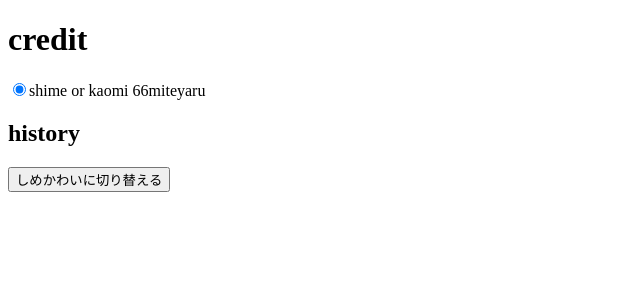
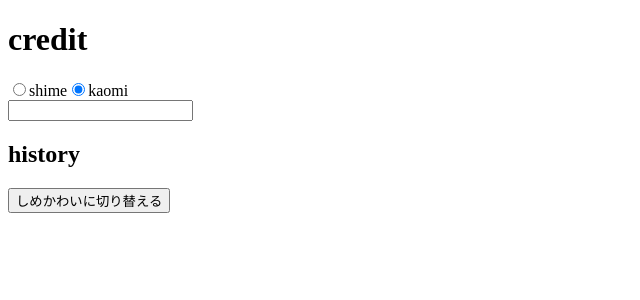
Before and after one commit to amo-tech/credit-app, a React (Create React App) app: page / in a window 1280 px wide. Shown: the top 300 px of the page, without its empty margins (0-640 px from the left). Built offline with nearby package versions, Linux system fonts and the light colour scheme.

Commit message:
radio button

```diff
--- a/src/App.jsx
+++ b/src/App.jsx
@@ -1,22 +1,32 @@
+import { useState } from "react";
+
 export const App = () => {
+  const radioCollection = ["shime", "kaomi"];
+  const [borrowed, setBorrowed] = useState("kaomi");
+  const onChange = (e) => setBorrowed(e.target.value);
 
-  const handleChange = () => {
-    return(
-        "hoge"
-    );
-  };
-
-    return(
+  return (
     <>
       <h1>credit</h1>
-          <label>
+
+      {radioCollection.map((value) => {
+        return (
+          <label key={value}>
             <input
               type="radio"
-            value="shime"
-            onChange={handleChange}
-            checked={"a"}></input>
-            shime or kaomi 66miteyaru
+              value={value}
+              checked={borrowed === value}
+              onChange={onChange}
+            >
+            </input>
+            {value}
           </label>
+        )
+      })}
+      <br/>
+      <input type="textarea"></input>
+      {/* ここに書いたものをconsolelognに出力させる */}
+
 
 
 
```
Lines whose indentation alone changed are shown as unchanged.
